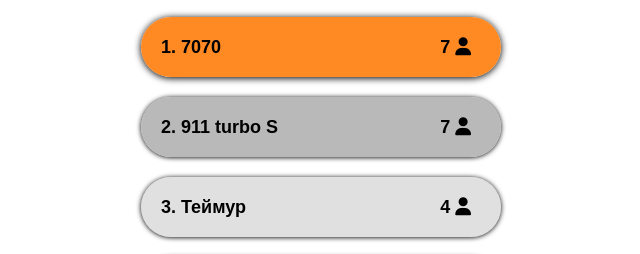
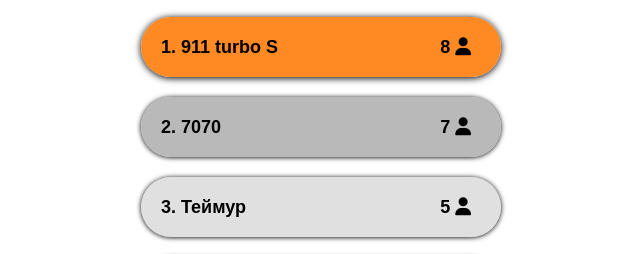
Before and after one commit to zehinGroup/debito, a plain HTML site: page index.html in a window 1280 px wide. Shown: the part 180-434 px from the top of the page, without its empty margins (319-959 px from the left). Drawn offline with Linux system fonts and the light colour scheme; a web font is replaced by a local one.

Commit message:
Update index.html

```diff
--- a/index.html
+++ b/index.html
@@ -19,20 +19,20 @@
             <img src="img/surat.png" alt="">
         </div>
         <div class="blok1">
-            <div class="cep1">1. 7070</div>
-            <div class="sag1">7
+            <div class="cep1">1. 911 turbo S</div>
+            <div class="sag1">8
                 <i class="fa-solid fa-user"></i>
             </div>
         </div>
         <div class="blok2">
-            <div class="cep1">2. 911 turbo S</div>
+            <div class="cep1">2. 7070</div>
             <div class="sag1">7
                 <i class="fa-solid fa-user"></i>
             </div>
         </div>
         <div class="blok3">
             <div class="cep1">3. Теймур</div>
-            <div class="sag1">4
+            <div class="sag1">5
                 <i class="fa-solid fa-user"></i>
             </div>
         </div>
```
